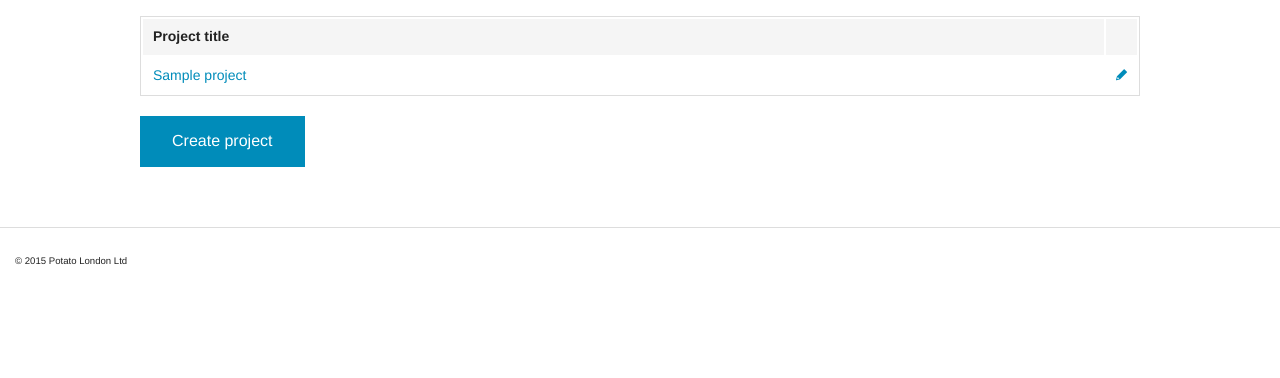
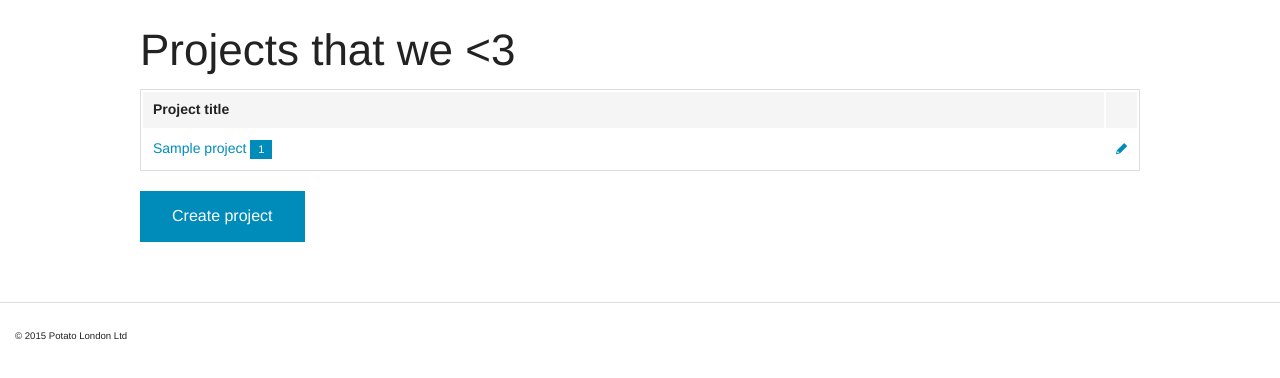
Before and after one commit to ercchy/task-tracker, a Django app: template tracker/templates/site/project_list.html in a window 1280 px wide. Shown: the part 45-423 px from the top of the page. Run offline with Django 3.2, Linux system fonts and the light colour scheme; the template is opened without the code that fills it: most values are stand-ins (such as "Sample title", 1, 10 or a date in 2020).

Commit message:
Improve on project list page layout

```diff
--- a/tracker/templates/site/project_list.html
+++ b/tracker/templates/site/project_list.html
@@ -3,6 +3,7 @@
 {% block content %}
 <div class="large-12 large-centered columns">
 	<div class="row">
+		<h1>Projects that we <3</h1>
 		<table>
 			<thead>
 				<tr>
@@ -13,7 +14,11 @@
 			<tbody>
 				{% for project in object_list %}
 				<tr>
-					<td><a href="{% url "project-detail" project_id=project.pk %}">{{ project.title }}</a></td>
+					<td>
+						<a href="{% url "project-detail" project_id=project.pk %}">
+							{{ project.title }} <span class="label">{{ project.tickets.count }}</span>
+						</a>
+					</td>
 					<td>
 						<a href="{% url "project-update" project_id=project.pk %}">
 							<i class="fi-pencil"></i>
@@ -25,7 +30,9 @@
 		</table>
 	</div>
 	<div class="row">
-		<p><a href="{% url "project-create" %}" class="button">Create project</a></p>
+		<p>
+			<a href="{% url "project-create" %}" class="button">Create project</a>
+		</p>
 	</div>
 </div>
 {% endblock %}
```
